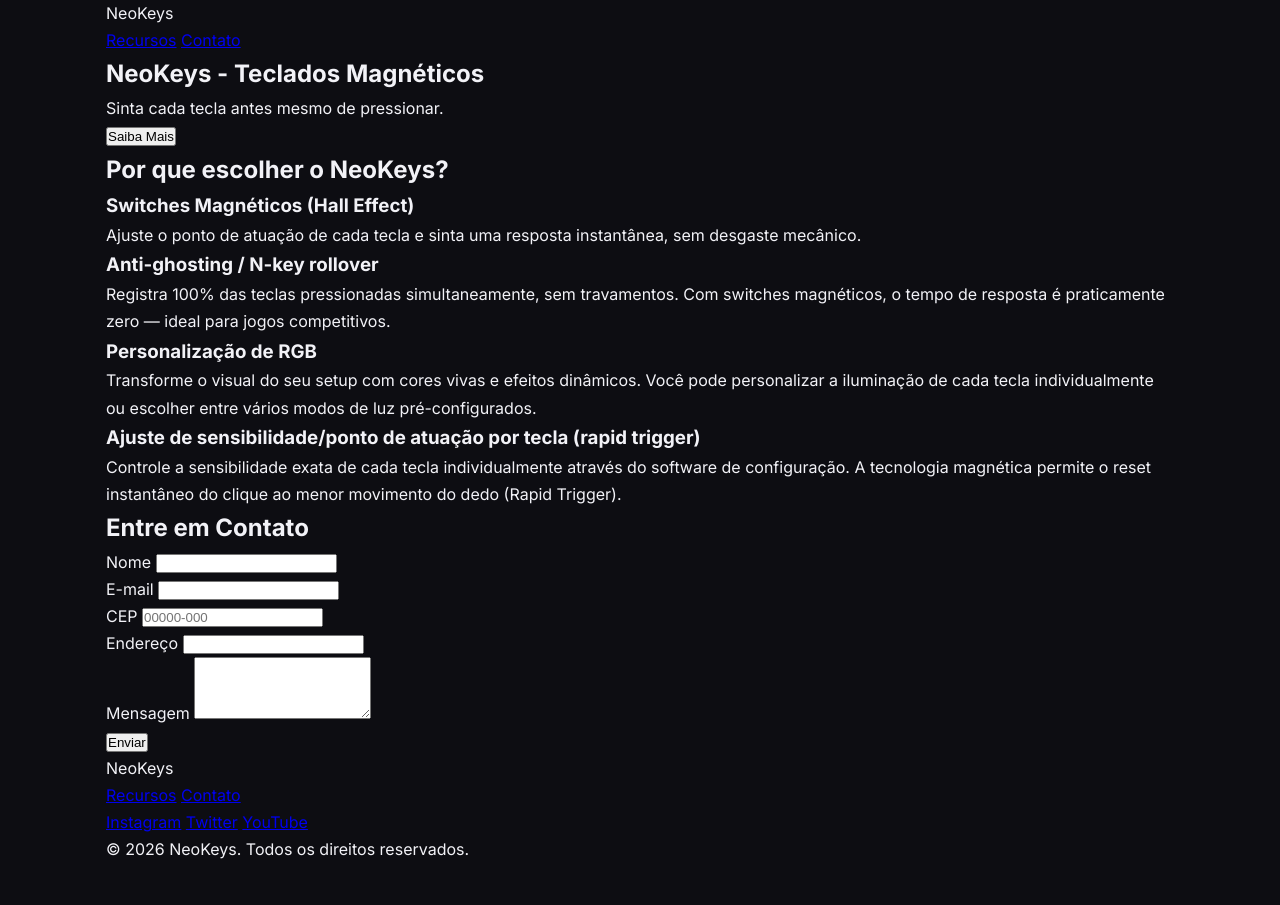
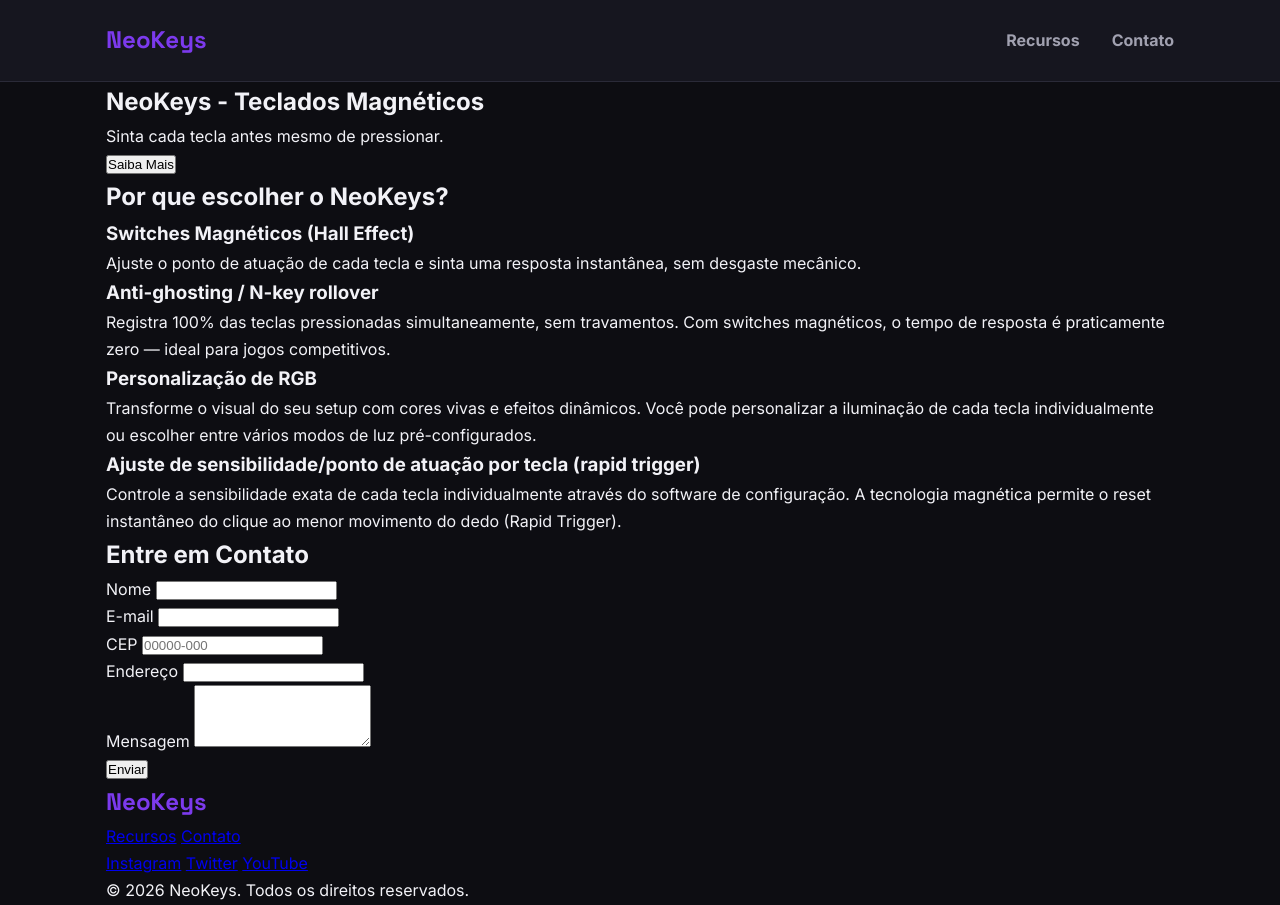
Before and after one commit to rafael-kuchla-flores/teclado-magnetico-landing, a website: page index.html in a window 1280 px wide. Before the commit the page ends 864 px from the top, so only its background shows below. Drawn offline with Linux system fonts and the light colour scheme.

Commit message:
style: estiliza header com flexbox e efeito hover na navegacao

```diff
--- a/css/style.css
+++ b/css/style.css
@@ -29,3 +29,41 @@ body {
   margin: 0 auto;
   padding: 0 16px;
 }
+
+.cabecalho {
+  background: var(--bg-secondary);
+  border-bottom: 1px solid var(--border-color);
+  position: sticky;
+  top: 0;
+  width: 100%;
+}
+
+.cabecalho .container {
+  display: flex;
+  align-items: center;
+  justify-content: space-between;
+  padding-block: 20px;
+}
+
+.logo {
+  font-family: var(--fonte-titulo);
+  font-size: 1.5rem;
+  font-weight: bold;
+  color: var(--accent-primary);
+}
+
+.navegacao {
+  display: flex;
+  gap: 2rem;
+}
+
+.navegacao a {
+  color: var(--text-secondary);
+  text-decoration: none;
+  font-weight: bold;
+  transition: color 0.2s ease;
+}
+
+.navegacao a:hover {
+  color: var(--accent-primary);
+}
```
